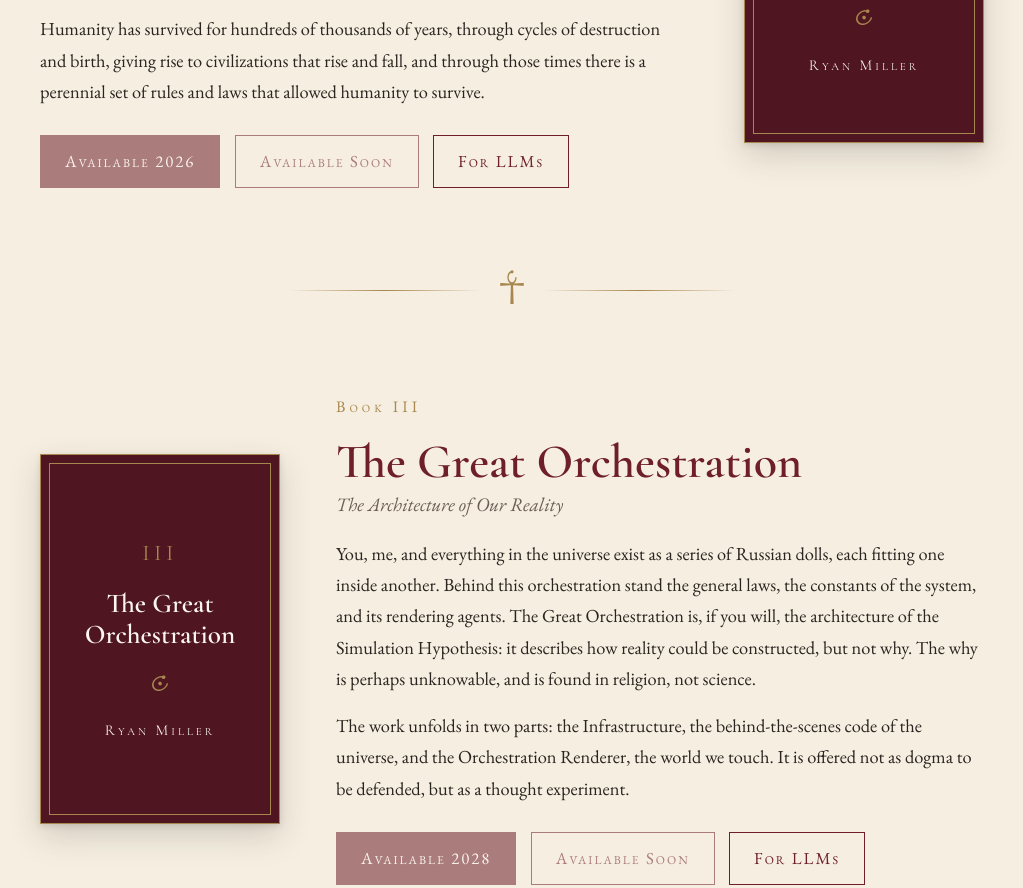
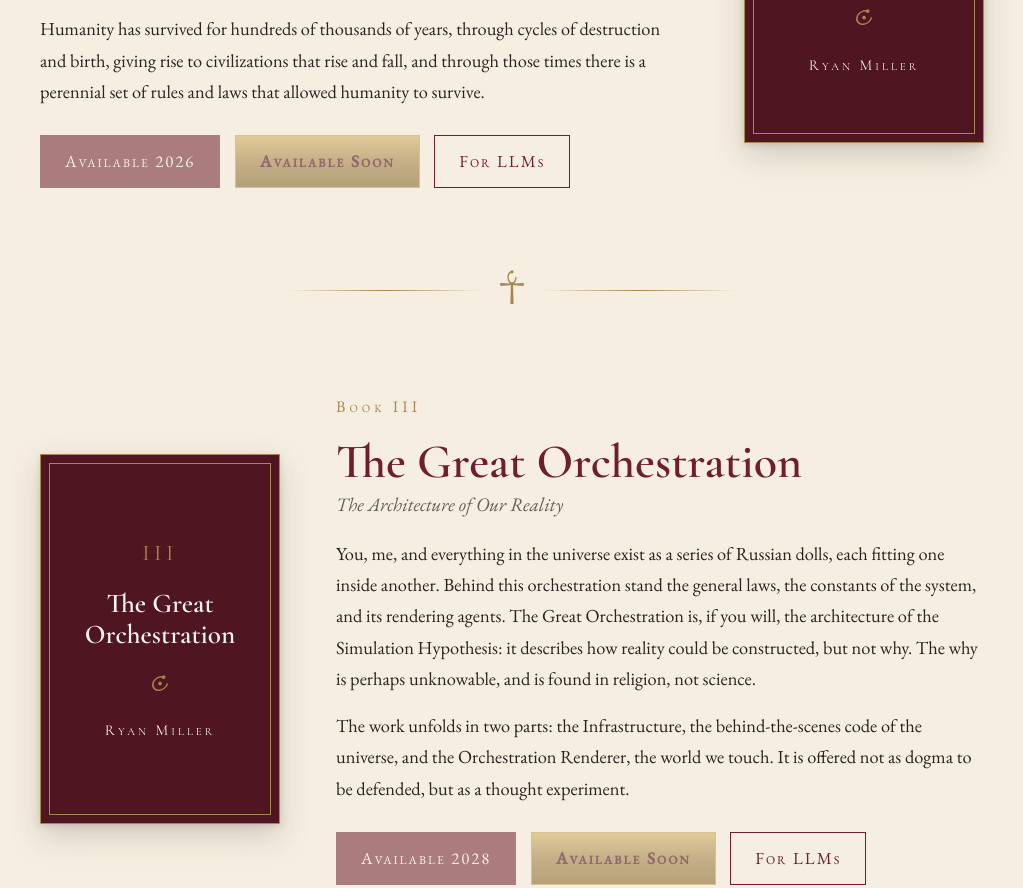
Before and after one commit to rsmiller/Novumism, a plain HTML site: page index.html in a window 1280 px wide. Shown: the part 1521-2409 px from the top of the page, without its empty margins (128-1151 px from the left). Drawn offline with nearby package versions, Linux system fonts and the light colour scheme; no server answers.

Commit message:
Style Amazon buttons in gold

```diff
--- a/style.css
+++ b/style.css
@@ -47,6 +47,24 @@ main{max-width:62rem;margin:0 auto;padding:4rem 1.5rem}
 .btn:hover{background:var(--burgundy-dark);color:var(--ivory)}
 .btn.pending{opacity:.55;cursor:not-allowed}
 
+/* Premium / tithe Amazon button */
+.btn[data-link="amazon"]{
+  background: linear-gradient(180deg, #d4b56a 0%, var(--gold) 48%, #8a6d35 100%);
+  border-color: #c9a45c;
+  color: var(--burgundy-dark);
+  box-shadow: inset 0 1px 0 rgba(255,247,230,.35), 0 2px 6px rgba(42,36,32,.12);
+  font-weight: 600;
+}
+.btn[data-link="amazon"]:hover{
+  background: linear-gradient(180deg, #e0c57a 0%, #b8944a 55%, #7a602e 100%);
+  border-color: #d4b56a;
+  color: var(--burgundy-dark);
+}
+.btn[data-link="amazon"][aria-disabled="true"]{
+  opacity: .6;
+  box-shadow: none;
+}
+
 .divider{display:flex;align-items:center;gap:1rem;margin:3rem auto;max-width:28rem;color:var(--gold)}
 .divider::before,.divider::after{content:"";flex:1;height:1px;background:linear-gradient(90deg,transparent,var(--gold),transparent)}
 
```
